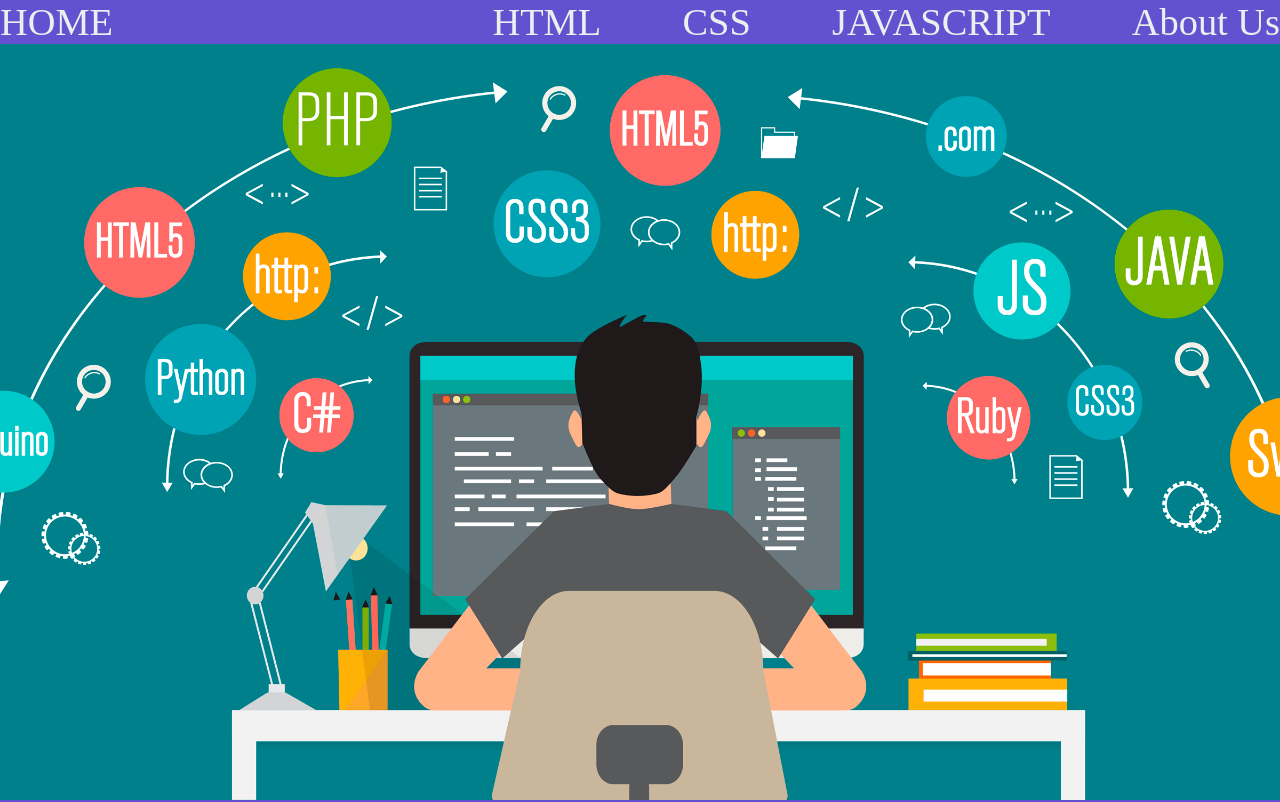
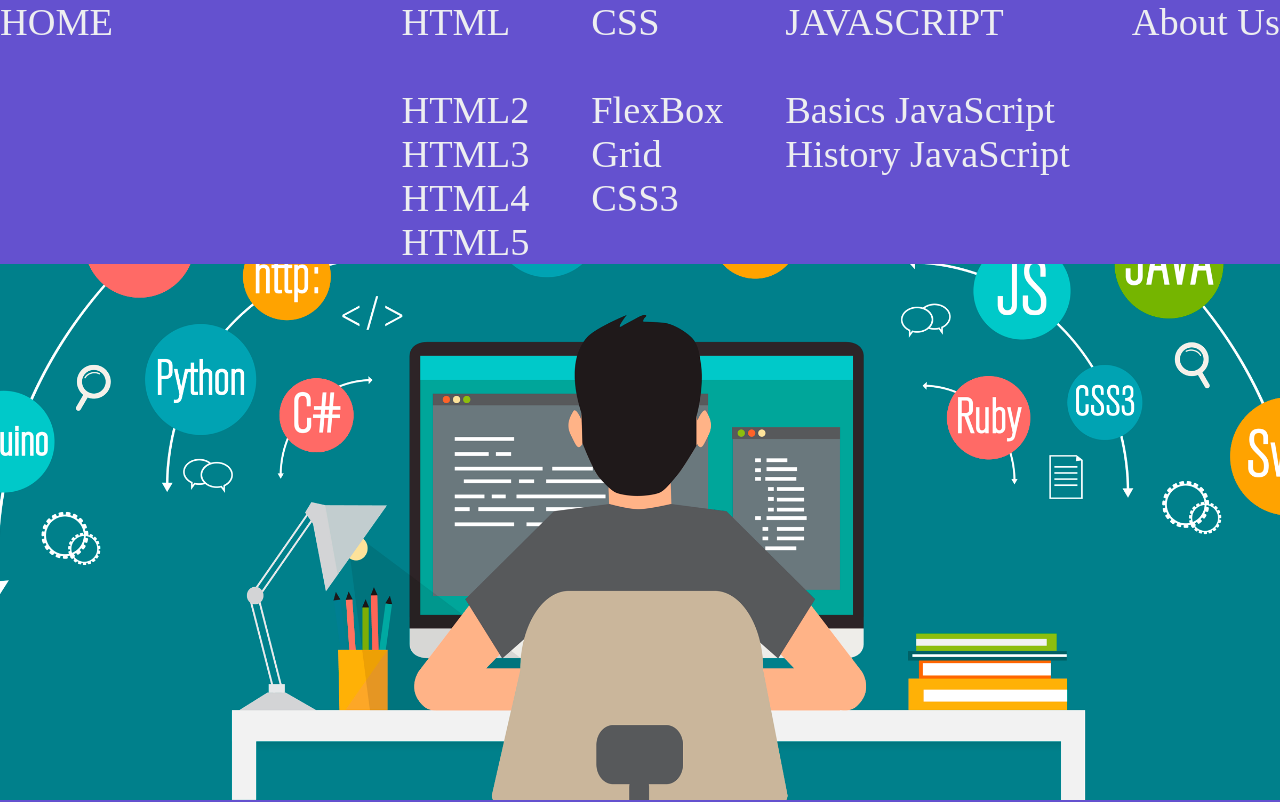
Before and after one commit to 301Leo/test, a plain HTML site: page docs/index.html in a window 1280 px wide. Shown: the top 802 px of the page. Drawn offline with Linux system fonts and the light colour scheme.

Commit message:
Add files via upload

```diff
--- a/docs/index.html
+++ b/docs/index.html
@@ -2,7 +2,7 @@
 <html>
 
 <head>
-    <title> CreateItWonder.ru </title>
+    <title> CreateItWonder.com </title>
     <link rel="stylesheet" href="style.css">
     </head>
 
@@ -10,9 +10,33 @@
     <div class="screen" id="screen_1">              <!-- для первого экрана -->
         <header class="menu_bar">                       <!-- для строки меню -->
             <div class="menu_item"> HOME </div>             <!-- для первого пункта меню -->
-            <div class="menu_item"> HTML </div>             <!-- для  второго пункта меню -->
-            <div class="menu_item"> CSS </div>              <!-- для третьего пункта меню -->
-            <div class="menu_item"> JAVASCRIPT </div>       <!-- для четвертого пункта меню -->
+            <div class="menu_item">                         <!-- для  второго пункта меню -->
+            HTML
+                <div class="drop_menu">        <!-- для выпадающего меню -->
+                    <br/>
+                    <div class="drop_down"> HTML2 </div>        <!-- выпадающая часть меню -->
+                    <div class="drop_down"> HTML3 </div>
+                    <div class="drop_down"> HTML4 </div>
+                    <div class="drop_down"> HTML5 </div>
+                </div>
+            </div>
+            <div class="menu_item">                         <!-- для третьего пункта меню -->
+            CSS
+                <div class="drop_menu">          <!-- для выпадающего меню -->
+                    <br/>
+                    <div class="drop_down"> FlexBox </div>        <!-- выпадающая часть меню -->
+                    <div class="drop_down"> Grid </div>
+                    <div class="drop_down"> CSS3 </div>
+                </div>
+            </div>
+            <div class="menu_item">                         <!-- для четвертого пункта меню -->
+            JAVASCRIPT
+                <div class="drop_menu">           <!-- для выпадающего меню -->
+                    <br/>
+                    <div class="drop_down"> Basics JavaScript </div>      <!-- выпадающая часть меню -->
+                    <div class="drop_down"> History JavaScript </div>
+                </div>
+            </div>
             <div class="menu_item"> About Us </div>         <!-- для пятого пункта меню -->
         </header>
     </div>
```
